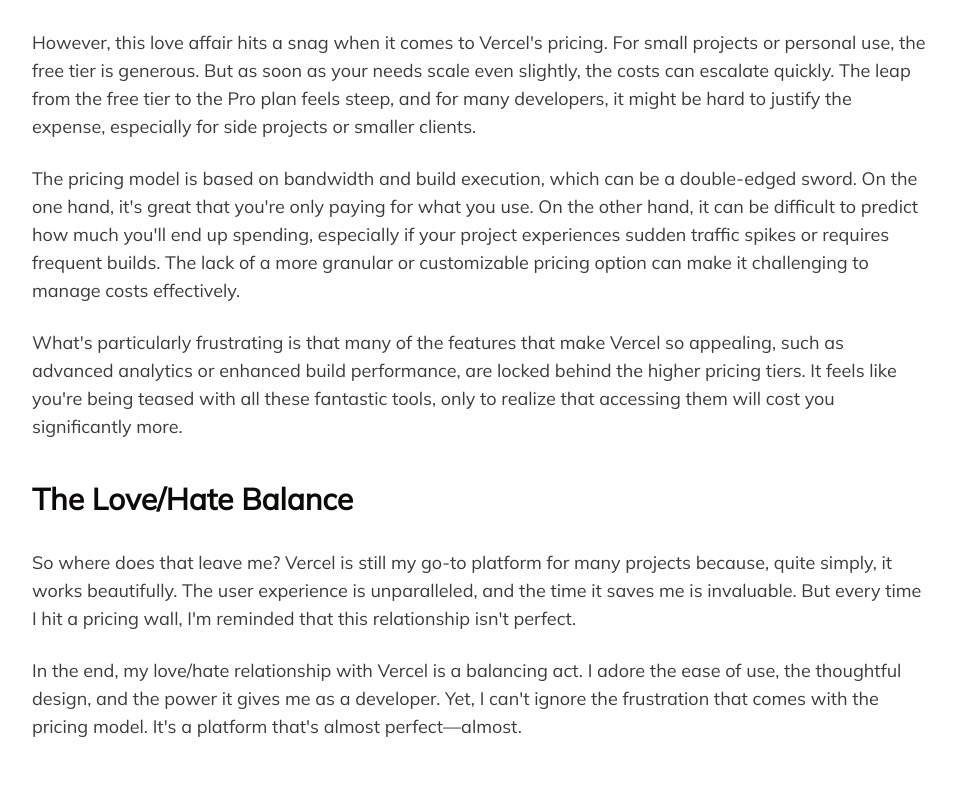
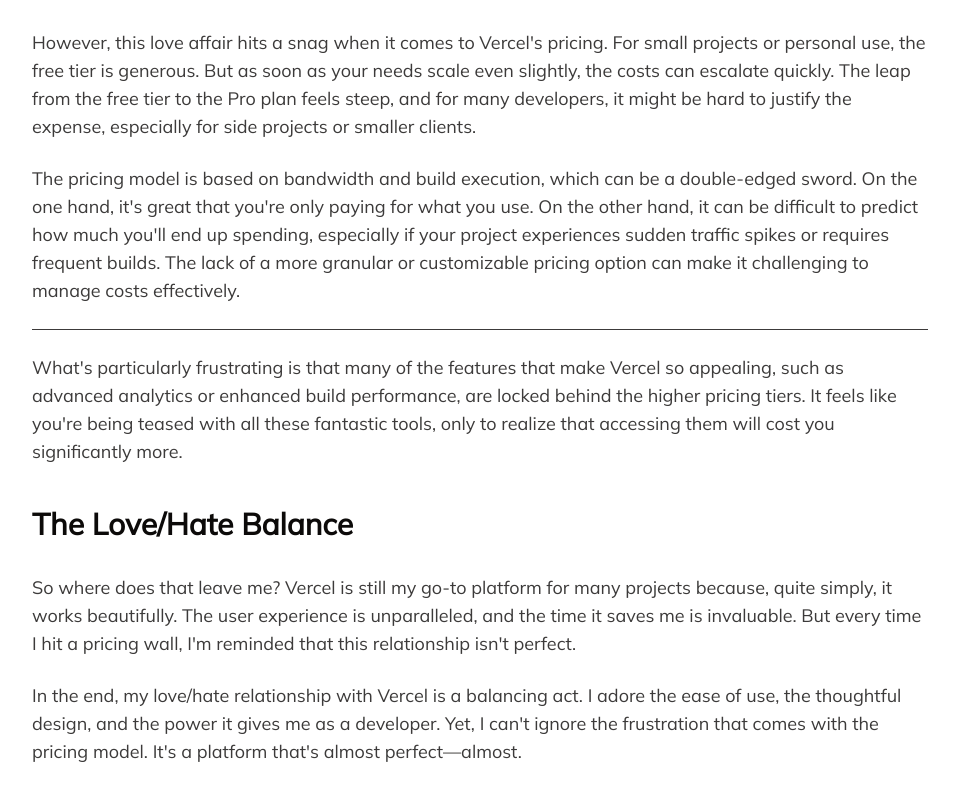
Before and after one commit to MyManAy/blog, a Next.js app: page / in a window 1280 px wide. Shown: the part 1264-2064 px from the top of the page, without its empty margins (160-1116 px from the left). Built offline with nearby package versions, Linux system fonts and the light colour scheme.

Commit message:
horizontal line functionality

```diff
--- a/app/page.tsx
+++ b/app/page.tsx
@@ -108,6 +108,8 @@
               effectively.
             </div>
 
+            <hr className="border-stone-950" />
+
             <div>
               What's particularly frustrating is that many of the features that
               make Vercel so appealing, such as advanced analytics or enhanced
```
